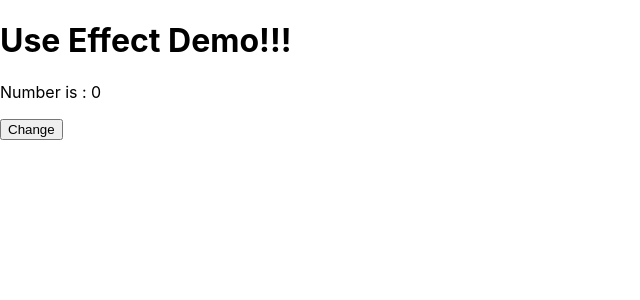
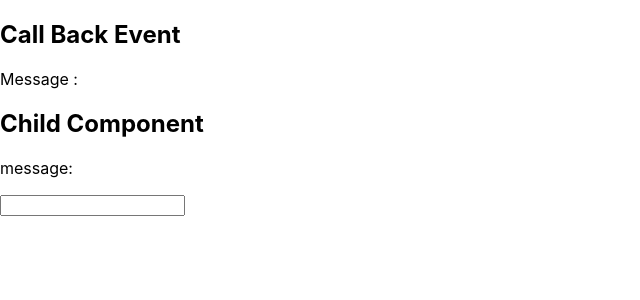
Before and after one commit to pravin-09/ReactJsCodekul, a React (Create React App) app: page / in a window 1280 px wide. Shown: the top 300 px of the page, without its empty margins (0-640 px from the left). Built offline with nearby package versions, Linux system fonts and the light colour scheme.

Commit message:
callbackevent

```diff
--- /dev/null
+++ b/src/CallBcakEvent.js
@@ -0,0 +1,30 @@
+import React, { useState } from "react";
+
+function CallBackEvent() {
+  const [message, setMessage] = React.useState('');
+
+  const handlechange = (event) => {
+    setMessage(event.target.value);
+    console.log(message);
+  };
+
+  return (
+    <div>
+      <h2>Call Back Event</h2>
+      <p>Message :{message} </p>
+      <ChildComponent message={message} onInputChange={handlechange} />
+    </div>
+  );
+}
+
+function ChildComponent({ message, onInputChange }) {
+  return (
+    <div>
+      <h2>Child Component</h2>
+      <p>message:{message}</p>
+      <input type="text" onChange={onInputChange} />
+    </div>
+  );
+}
+
+export default CallBackEvent;
--- a/src/index.js
+++ b/src/index.js
@@ -10,11 +10,12 @@ import TableInput from './TableInput';
 import DisplayData from './DisplayData';
 import ComponentLifeCycle from './ComponentLifeCycle';
 import UseEffectDemo from './UseEffectDemo';
+import CallBackEvent from './CallBcakEvent';
 
 const root = ReactDOM.createRoot(document.getElementById('root'));
  root.render(
   <React.StrictMode>
-  <UseEffectDemo/>
+  <CallBackEvent/>
 
   </React.StrictMode>
 );
```
